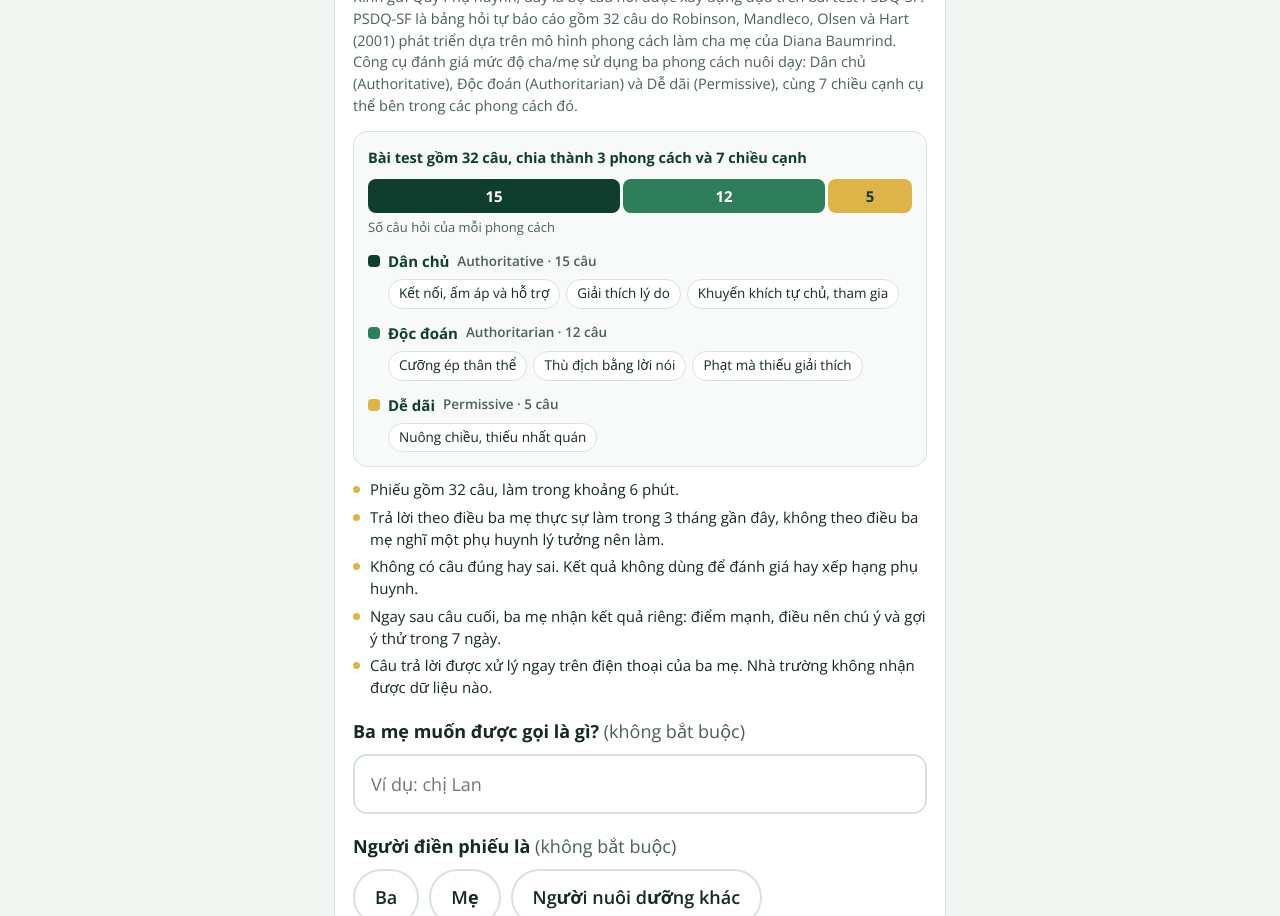
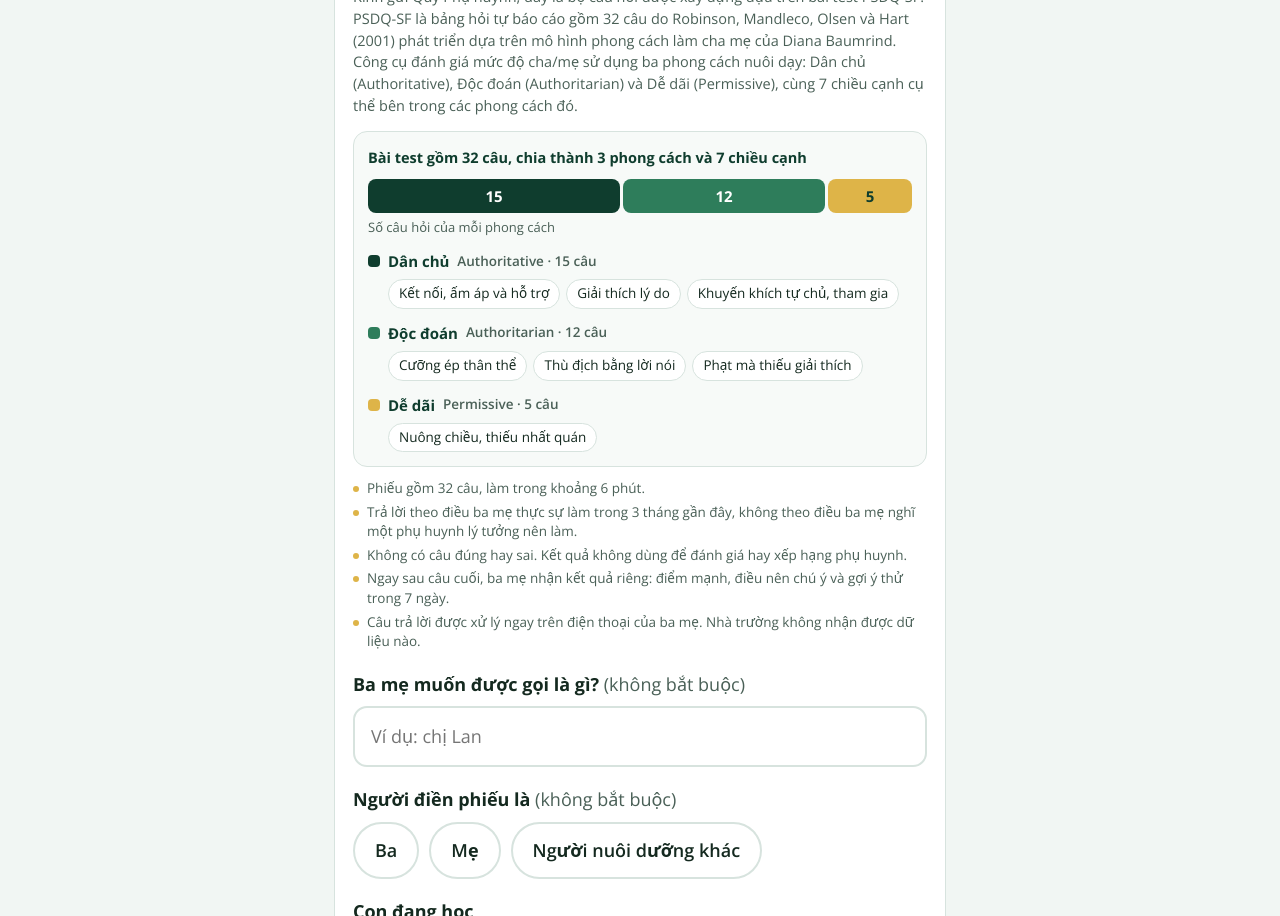
Before and after one commit to nhtungtb-code/landing-nshn-hp, a plain HTML site: page phieu-phong-cach-lam-cha-me/index.html in a window 1280 px wide. Shown: the part 184-1100 px from the top of the page. Drawn offline with nearby package versions, Linux system fonts and the light colour scheme.

Commit message:
Phiếu phong cách: thu nhỏ chữ phần lưu ý ở trang giới thiệu
Co-Authored-By: Claude Opus 5.5 <noreply@anthropic.com>
Claude-Session: https://claude.ai/code/session_01K6xqTcPegGazjsDMrwYaW8

```diff
--- a/phieu-phong-cach-lam-cha-me/index.html
+++ b/phieu-phong-cach-lam-cha-me/index.html
@@ -68,9 +68,9 @@ body.in-quiz .top { display: none; }
 .sty-h small { font-weight: 600; color: var(--muted); font-size: 13.5px; }
 .dims { display: flex; flex-wrap: wrap; gap: 6px; margin: 6px 0 0 20px; }
 .dims span { font-size: 13.5px; line-height: 1.3; padding: 5px 10px; border-radius: 999px; background: #fff; border: 1px solid var(--line); color: var(--ink); }
-.facts { list-style: none; padding: 0; margin: 12px 0 0; display: flex; flex-direction: column; gap: 6px; }
-.facts li { display: flex; gap: 10px; align-items: flex-start; font-size: 15px; line-height: 1.45; }
-.facts li::before { content: ""; flex: none; width: 7px; height: 7px; margin-top: 7px; border-radius: 50%; background: var(--gold); }
+.facts { list-style: none; padding: 0; margin: 12px 0 0; display: flex; flex-direction: column; gap: 4px; }
+.facts li { display: flex; gap: 8px; align-items: flex-start; font-size: 13.5px; line-height: 1.45; color: var(--muted); }
+.facts li::before { content: ""; flex: none; width: 6px; height: 6px; margin-top: 7px; border-radius: 50%; background: var(--gold); }
 .field { display: flex; flex-direction: column; gap: 8px; margin-top: 18px; }
 .field > label, .field > .lab { font-weight: 700; font-size: 18px; }
 .field .opt { font-weight: 400; color: var(--muted); }
```
